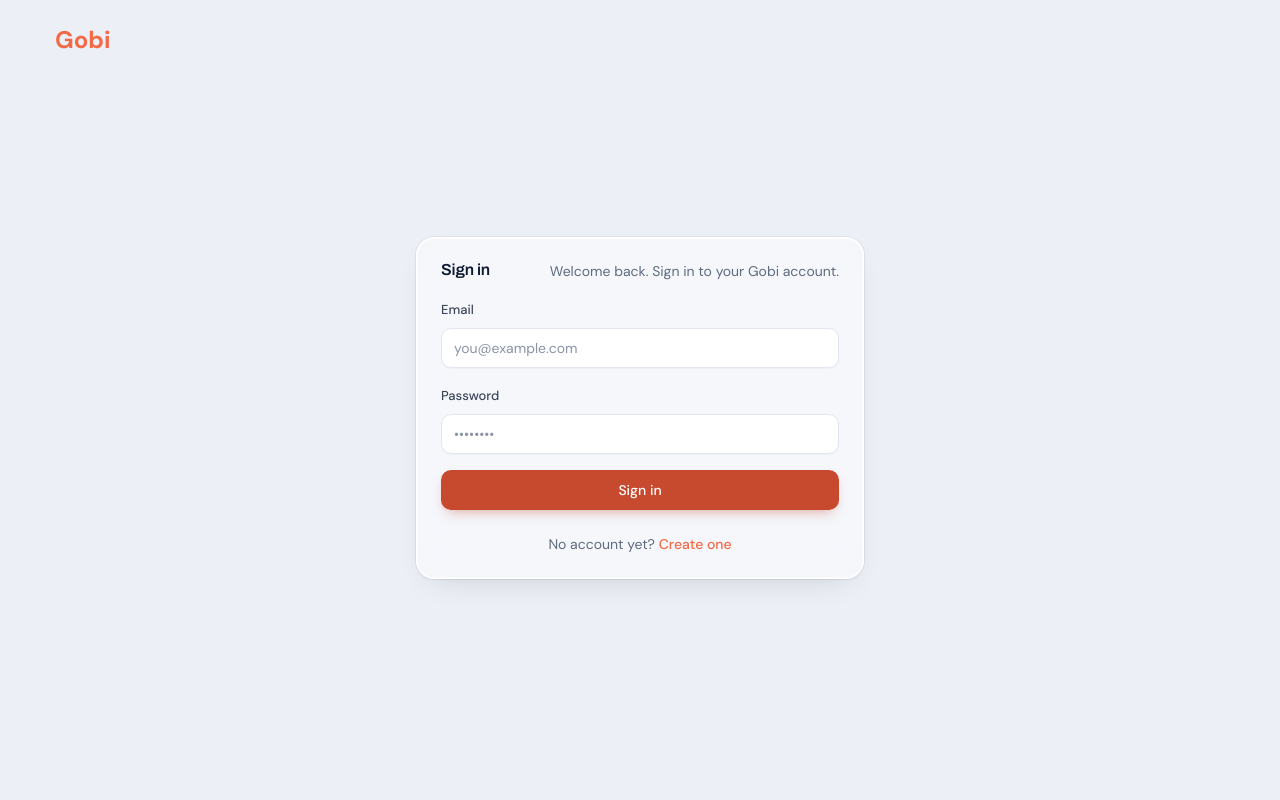
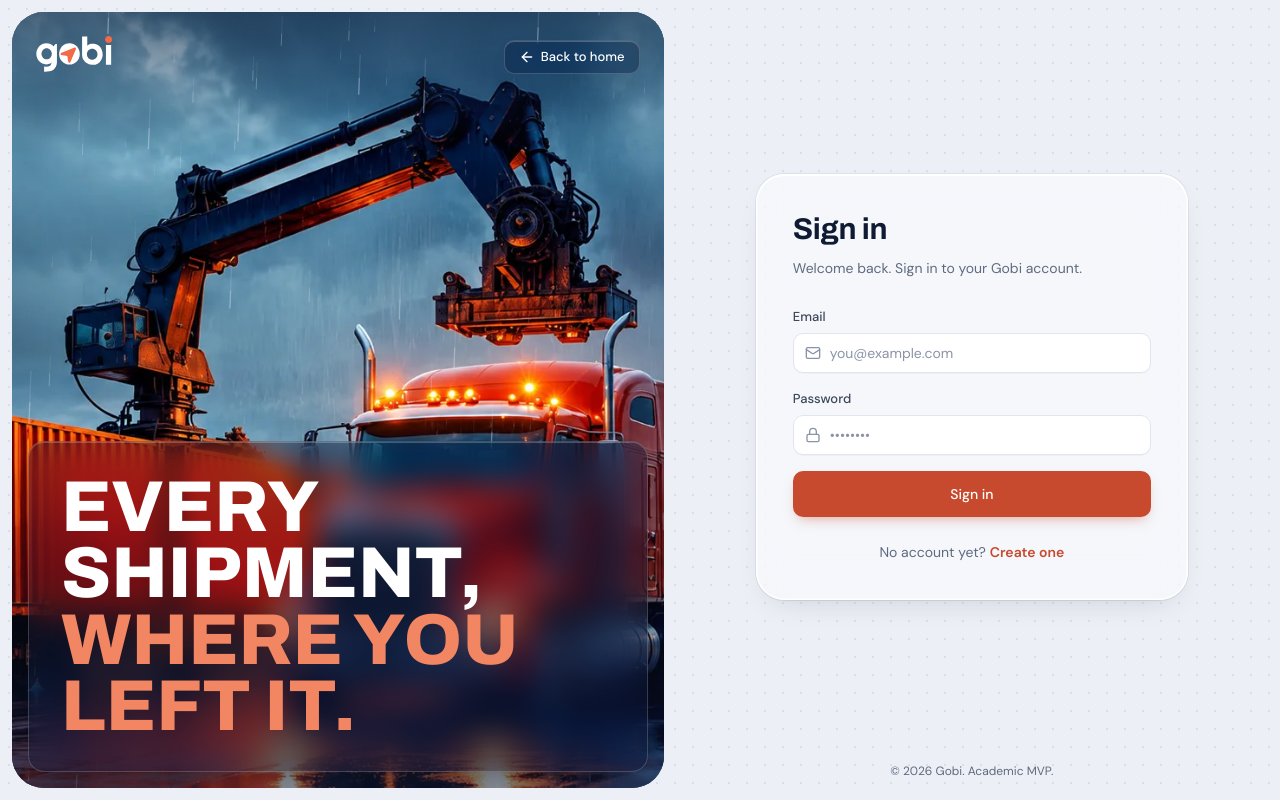
Before and after one commit to uwambajeddy/gobi-mvp, a Next.js app in the folder web/: page /signin in a window 1280 px wide. Built offline with nearby package versions, Linux system fonts and the light colour scheme.

Commit message:
feat(web): add a photo showcase to the sign-in and sign-up screens

```diff
--- a/web/app/(auth)/layout.tsx
+++ b/web/app/(auth)/layout.tsx
@@ -1,15 +1,15 @@
-import Link from "next/link";
+import { AuthShowcase } from "@/components/landing/AuthShowcase";
 
 export default function AuthLayout({ children }: { children: React.ReactNode }) {
   return (
-    <main className="flex min-h-screen flex-col bg-light-base">
-      <header className="container py-6">
-        <Link href="/" className="text-2xl font-bold text-primary">
-          Gobi
-        </Link>
-      </header>
-      <div className="container flex flex-1 items-center justify-center pb-16">
-        <div className="w-full max-w-md">{children}</div>
+    <main className="grid min-h-screen grid-cols-1 gap-2 p-2 sm:gap-3 sm:p-3 lg:grid-cols-[minmax(0,1.1fr)_minmax(0,1fr)]">
+      <AuthShowcase />
+
+      <div className="flex flex-col">
+        <div className="flex flex-1 items-center justify-center px-2 py-5 sm:px-6 sm:py-8 lg:py-12">
+          <div className="w-full max-w-[27rem]">{children}</div>
+        </div>
+        <p className="pb-2 text-center text-caption text-ink-muted">© {new Date().getFullYear()} Gobi. Academic MVP.</p>
       </div>
     </main>
   );
--- a/web/app/(auth)/signin/page.tsx
+++ b/web/app/(auth)/signin/page.tsx
@@ -8,10 +8,10 @@ import { useForm } from "react-hook-form";
 import { zodResolver } from "@hookform/resolvers/zod";
 import { z } from "zod";
 import toast from "react-hot-toast";
+import { Lock, Mail } from "lucide-react";
 import { Button } from "@/components/ui/button";
-import { Card, CardContent, CardDescription, CardHeader, CardTitle } from "@/components/ui/card";
 import { Input } from "@/components/ui/input";
-import { Label } from "@/components/ui/label";
+import { Field } from "@/components/ui/field";
 
 const signinSchema = z.object({
   email: z.string().email("Enter a valid email address"),
@@ -50,35 +50,35 @@ function SigninForm() {
   };
 
   return (
-    <Card>
-      <CardHeader>
-        <CardTitle>Sign in</CardTitle>
-        <CardDescription>Welcome back. Sign in to your Gobi account.</CardDescription>
-      </CardHeader>
-      <CardContent>
-        <form onSubmit={handleSubmit(onSubmit)} className="space-y-4" noValidate>
-          <div className="space-y-2">
-            <Label htmlFor="email">Email</Label>
-            <Input id="email" type="email" placeholder="you@example.com" {...register("email")} />
-            {errors.email && <p className="text-sm text-red-600">{errors.email.message}</p>}
-          </div>
-          <div className="space-y-2">
-            <Label htmlFor="password">Password</Label>
-            <Input id="password" type="password" placeholder="••••••••" {...register("password")} />
-            {errors.password && <p className="text-sm text-red-600">{errors.password.message}</p>}
-          </div>
-          <Button type="submit" className="w-full" disabled={submitting}>
+    <div className="glass rounded-[1.75rem] p-6 sm:p-9">
+      <h1 className="font-display text-[1.875rem] font-bold leading-tight text-ink">Sign in</h1>
+      <p className="mt-2 text-body text-ink-muted">Welcome back. Sign in to your Gobi account.</p>
+
+      <form onSubmit={handleSubmit(onSubmit)} className="mt-7 space-y-4" noValidate>
+        <Field label="Email" error={errors.email?.message}>
+          <Input type="email" autoComplete="email" icon={<Mail />} placeholder="you@example.com" {...register("email")} />
+        </Field>
+        <Field label="Password" error={errors.password?.message}>
+          <Input
+            type="password"
+            autoComplete="current-password"
+            icon={<Lock />}
+            placeholder="••••••••"
+            {...register("password")}
+          />
+        </Field>
+        <Button type="submit" size="lg" className="w-full" loading={submitting}>
           {submitting ? "Signing in..." : "Sign in"}
         </Button>
       </form>
-        <p className="mt-6 text-center text-sm text-mute">
+
+      <p className="mt-6 text-center text-body text-ink-muted">
         No account yet?{" "}
-          <Link href="/signup" className="font-medium text-primary hover:underline">
+        <Link href="/signup" className="focus-ring rounded font-semibold text-primary-600 hover:underline">
           Create one
         </Link>
       </p>
-      </CardContent>
-    </Card>
+    </div>
   );
 }
 
--- /dev/null
+++ b/web/components/landing/AuthShowcase.tsx
@@ -0,0 +1,52 @@
+"use client";
+
+import Image from "next/image";
+import Link from "next/link";
+import { usePathname } from "next/navigation";
+import { ArrowLeft } from "lucide-react";
+import { Logo } from "@/components/common/Logo";
+import { HeroRain } from "@/components/landing/HeroRain";
+import { HERO_PHOTO } from "@/components/landing/photos";
+
+export function AuthShowcase() {
+  const isSignup = usePathname() === "/signup";
+
+  return (
+    <aside className="relative isolate flex min-h-[13rem] flex-col overflow-hidden rounded-[1.5rem] bg-ink sm:rounded-[2rem] lg:sticky lg:top-3 lg:h-[calc(100svh-1.5rem)] lg:min-h-[34rem] lg:self-start">
+      <Image
+        src={HERO_PHOTO.src}
+        alt={HERO_PHOTO.alt}
+        fill
+        priority
+        placeholder="blur"
+        sizes="(min-width: 1025px) 55vw, 100vw"
+        className="-z-10 object-cover object-[75%_center]"
+      />
+      <div aria-hidden className="absolute inset-x-0 top-0 -z-10 h-36 bg-gradient-to-b from-ink/55 to-transparent" />
+      <div aria-hidden className="absolute inset-x-0 bottom-0 -z-10 h-[45%] bg-gradient-to-t from-ink/50 to-transparent" />
+      <HeroRain />
+
+      <header className="flex items-center justify-between gap-3 p-4 sm:p-6">
+        <Link href="/" aria-label="Gobi home" className="focus-ring rounded-control">
+          <Logo inverse />
+        </Link>
+        <Link
+          href="/"
+          className="glass-dark focus-ring inline-flex h-control-sm items-center gap-1.5 rounded-control px-3.5 text-label text-white transition-colors hover:bg-ink/60"
+        >
+          <ArrowLeft className="h-4 w-4" aria-hidden />
+          Back to home
+        </Link>
+      </header>
+
+      <div className="mt-auto p-3 sm:p-4">
+        <div className="glass-dark rounded-[0.75rem] p-5 sm:rounded-[1rem] sm:p-7 xl:p-8">
+          <p className="font-poster text-[2.375rem] text-white sm:text-[3.5rem] xl:text-[4.5rem]">
+            {isSignup ? "Put every shipment" : "Every shipment,"}
+            <span className="block text-primary-400">{isSignup ? "on one record." : "where you left it."}</span>
+          </p>
+        </div>
+      </div>
+    </aside>
+  );
+}
```
Lines whose indentation alone changed are shown as unchanged.
